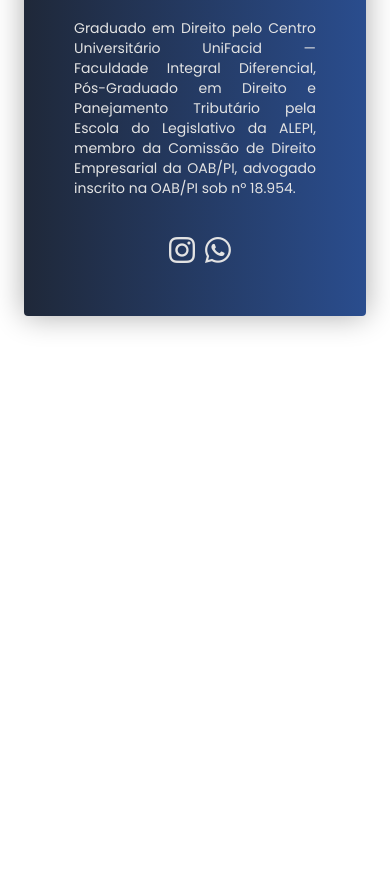
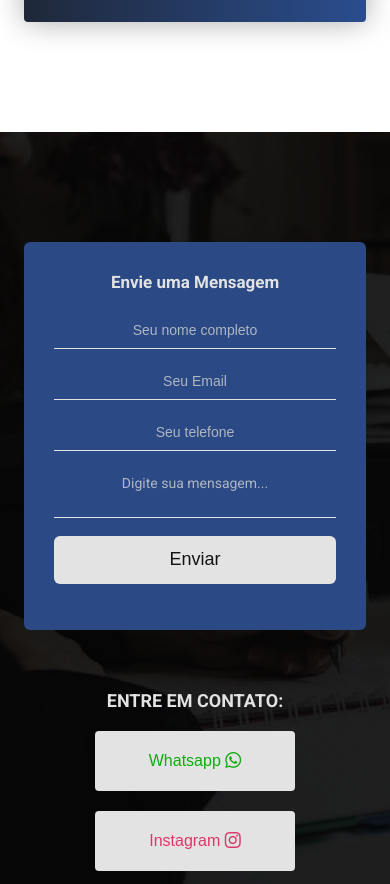
Before and after one commit to almendraemota/website, a Next.js app: page / in a window 390 px wide. Shown: the part 4220-5104 px from the top of the page. Before the commit the page ends 4646 px from the top, so only its background shows below. Built offline with nearby package versions, Linux system fonts and the light colour scheme.

Commit message:
add contact section

```diff
--- a/src/components/BackToTop/style.module.scss
+++ b/src/components/BackToTop/style.module.scss
@@ -6,7 +6,7 @@
   bottom: 1rem;
   max-width: 6.2rem;
 
-  filter: drop-shadow(4px 6px 12px rgba(0, 0, 0, 0.336));
+  filter: drop-shadow(2px 4px 4px rgba(0, 0, 0, 0.267));
   background: transparent;
   cursor: pointer;
 }
--- /dev/null
+++ b/src/components/Contact/index.jsx
@@ -0,0 +1,71 @@
+import styles from './style.module.scss'
+
+export default function Contact() {
+  const cx = (...classNames) => classNames.join(' ');
+
+  return (
+    <div id="contact_section">
+      <section className="section" id={styles.contact}>
+        <div className={cx(styles.contactContainer, styles.container)}>
+          <div className={styles.containerForm}>
+              <form name="form" data-netlify="true" action='success' method='post'>
+                  <h3 className="title">Envie uma Mensagem</h3>
+                  <input
+                    name="Nome"
+                    type="text"
+                    placeholder="Seu nome completo"
+                    required
+                  />
+                  <input
+                    name="Email"
+                    type="email"
+                    placeholder="Seu Email"
+                    required
+                  />
+                  <input
+                    name="Telefone"
+                    type="tel"
+                    placeholder="Seu telefone"
+                    required
+                  />
+                  <textarea
+                    className={styles.textarea}
+                    name="Mensagem"
+                    type="text"
+                    placeholder="Digite sua mensagem..."
+                  >
+                  </textarea>
+                  <button type="submit">Enviar</button>
+              </form>
+          </div>
+
+          <div className={styles.socialContact}>
+            <h2 className="title">ENTRE EM CONTATO:</h2>
+            <div className={styles.contactWhatsapp}>
+                <a
+                  href="https://linktr.ee/almendraemota"
+                  target="_blank"
+                  rel="noreferrer"
+                >
+                  <button>
+                    Whatsapp <i className="bi bi-whatsapp"></i>
+                  </button>
+                </a>
+            </div>
+            <div className={styles.contactInstagram}>
+                <a
+                  href="https://www.instagram.com/almendraemotaadv/"
+                  target="_blank"
+                  rel="noreferrer"
+                >
+                  <button>
+                    Instagram <i className="bi bi-instagram"></i>
+                  </button>
+                </a>
+            </div>
+          </div>
+        </div>
+      </section>
+    </div>
+  )
+}
--- /dev/null
+++ b/src/components/Contact/style.module.scss
@@ -0,0 +1,216 @@
+.container {
+  margin-left: 2.4rem;
+  margin-right: 2.4rem;
+}
+
+#contact {
+  min-height: auto;
+  display: flex;
+  align-items: center;
+  justify-content: center;
+  background-image: url("../../../public/images/contact.svg");
+  background-attachment: fixed;
+  background-size: cover;
+  background-color: var(--black);
+}
+
+.contactContainer {
+  display: flex;
+  align-items: center;
+  justify-content: center;
+  gap: 38rem;
+}
+
+.containerForm {
+  width: 100%;
+  height: auto;
+  max-width: 46rem;
+  padding: 3rem;
+  background: var(--blue);
+  border-radius: 6px;
+
+  h3 {
+    display: flex;
+    justify-content: center;
+    font-size:2.6rem;
+    margin-bottom: 2rem;
+  }
+}
+
+#contact input[type="text"],
+#contact input[type="email"],
+#contact input[type="tel"],
+#contact textarea,
+#contact button[type="submit"] {
+  text-align: center;
+  font-size: 1.6rem;
+  border: none;
+  color: var(--white);
+
+  &::placeholder {
+    color: var(--gray-superlight);
+    opacity: 0.8;
+  }
+}
+
+#contact input[type="text"],
+#contact input[type="email"],
+#contact input[type="tel"],
+#contact textarea{
+  width: 100%;
+  padding: 1rem;
+  border-bottom: 1px solid var(--white);
+  outline: none;
+  resize: none;
+  background: none;
+  transition: ease 0.2s;
+  margin-bottom: 1.4rem;
+
+
+  &:hover {
+    border-bottom: 1px solid var(--white-background);
+  }
+}
+
+#contact button[type="submit"] {
+  align-items: center;
+  justify-content: center;
+  text-align: center;
+
+  width: 100%;
+  height: 4.8rem;
+
+  margin-bottom: 1.6rem;
+
+  font-size: 2.2rem;
+  background: var(--white);
+  color: var(--black);
+
+  border-radius: 6px;
+  cursor: pointer;
+  transition: ease 0.2s;
+
+  &:hover {
+    border: 1px solid var(--white);
+    color: var(--white);
+    background: none;
+  }
+}
+
+.socialContact {
+  display: flex;
+  justify-content: center;
+  align-items: center;
+  flex-direction: column;
+  gap: 2rem;
+
+  h2 {
+    font-size: 2.6rem;
+  }
+}
+
+.textarea {
+  font-family: 'Roboto', sans-serif;
+}
+
+.contactWhatsapp button {
+  width: 26rem;
+  height: 6rem;
+
+  border-radius: 4px;
+  border: 0;
+  cursor: pointer;
+
+  font-size: 1.8rem;
+  font-weight: 400;
+
+  background: var(--white);
+  color: rgb(12, 173, 12);
+
+  transition: ease 0.2s;
+
+  &:hover {
+    background: none;
+    border: 1px solid var(--white);
+    color: var(--white);
+  }
+}
+
+.contactInstagram button {
+  margin-bottom: 68px;
+  width: 26rem;
+  height: 6rem;
+
+  border-radius: 4px;
+  border: 0;
+  cursor: pointer;
+
+  font-size: 1.8rem;
+  font-weight: 400;
+
+  background: var(--white);
+  color: #DC3768;
+
+  transition: ease 0.2s;
+
+  &:hover {
+    background: none;
+    border: 1px solid var(--white);
+    color: var(--white);
+  }
+}
+
+/*-----RESPONSIVE---*/
+@media (max-width: 1199.98px) {
+  .contactContainer {
+      flex-direction: column;
+      gap: 6rem;
+  }
+}
+
+@media (max-width: 767.98px) {
+  .containerForm {
+      width: 100%;
+      height: auto;
+      max-width: 36rem;
+      padding: 3rem;
+
+      h3 {
+        font-size: 1.8rem;
+      }
+  }
+
+  #contact button[type="submit"] {
+      font-size: 1.8rem;
+  }
+
+  #contact input[type="text"],
+  #contact input[type="email"],
+  #contact input[type="tel"],
+  #contact textarea {
+      font-size: 1.4rem;
+  }
+
+  .contactContainer {
+      flex-direction: column;
+      gap: 6rem;
+  }
+
+  .socialContact h2{
+      font-size: 1.8rem;
+  }
+
+  .contactWhatsapp button,
+  .contactInstagram button {
+      width: 20rem;
+      height: 6rem;
+      font-size: 1.6rem;
+      margin-bottom:0;
+  }
+}
+
+@media (max-width: 575.98px) {
+  .containerForm h3 {
+      font-size: 1.7rem;
+  }
+}
--- a/src/components/Team/index.jsx
+++ b/src/components/Team/index.jsx
@@ -28,7 +28,7 @@ export default function Team() {
               <h3 className="title-2">Gabriel Almendra</h3>
               <span className="title-2">Sócio</span>
               <p className="subtitle">
-                Graduado em Direito pelo Centro Universitário UniFacid - Faculdade Integral Diferencial, Pós-Graduado em Direito Civil e Processual Civil pela instituição de ensino UNINOVAFAPI, Pós-Graduado em Direito Constitucional pela ESAPI, advogado inscrito na OAB/PI sob nº 18.698.</p>
+              Graduado em Direito pelo Centro Universitário UniFacid - Faculdade Integral Diferencial, Pós-Graduado em Direito Civil e Processual Civil pela instituição de ensino UNINOVAFAPI, Pós-Graduado em Direito Constitucional pela ESAPI, advogado inscrito na OAB/PI sob nº 18.698.</p>
             </div>
 
             <div className={styles.socialTeam}>
@@ -66,7 +66,7 @@ export default function Team() {
               <h3 className="title-2">Heitor Mota</h3>
               <span className="title-2">Sócio</span>
               <p className="subtitle">
-                Graduado em Direito pelo Centro Universitário UniFacid — Faculdade Integral Diferencial, Pós-Graduado em Direito e Panejamento Tributário pela Escola do Legislativo da ALEPI, membro da Comissão de Direito Empresarial da OAB/PI, advogado inscrito na OAB/PI sob nº 18.954.</p>
+              Graduado em Direito pelo Centro Universitário UniFacid — Faculdade Integral Diferencial, Pós-Graduado em Direito e Panejamento Tributário pela Escola do Legislativo da ALEPI, membro da Comissão de Direito Empresarial da OAB/PI, advogado inscrito na OAB/PI sob nº 18.954.</p>
             </div>
 
             <div className={styles.socialTeam}>
--- a/src/components/Team/style.module.scss
+++ b/src/components/Team/style.module.scss
@@ -38,7 +38,7 @@
   }
 
   p {
-    max-width: 26rem;
+    max-width: 27rem;
 
     margin-top: 18px;
     margin-bottom: 34px;
--- a/src/pages/_document.jsx
+++ b/src/pages/_document.jsx
@@ -5,13 +5,14 @@ export default class MyDocument extends Document {
     return (
       <Html lang="pt-br">
         <Head>
-        <link rel="preconnect" href="https://fonts.gstatic.com" crossOrigin />
+          <link rel="preconnect" href="https://fonts.googleapis.com" />
+          <link rel="preconnect" href="https://fonts.gstatic.com" />
           <meta charSet="utf-8" />
           <meta
             name="viewport"
             content="width=device-width, initial-scale=1, shrink-to-fit=no"
           />
-          <link href="https://fonts.googleapis.com/css2?family=Poppins:wght@300;400;500;600&family=Roboto:wght@400;500;700&display=swap" rel="stylesheet" />
+          <link href="https://fonts.googleapis.com/css2?family=Roboto:wght@300;400;500;700&display=swap" rel="stylesheet" />
           <link rel="shortcut icon" href="/favicon.png" type="image/png" />
         </Head>
         <body>
--- a/src/pages/index.jsx
+++ b/src/pages/index.jsx
@@ -5,6 +5,7 @@ import HomePage from '../components/HomePage'
 import About from '../components/About'
 import Services from '../components/Services'
 import Team from '../components/Team'
+import Contact from '../components/Contact'
 
 export default function Home() {
   return (
@@ -18,6 +19,7 @@ export default function Home() {
         <About />
         <Services />
         <Team />
+        <Contact />
       </main>
     </>
   )
--- a/src/styles/global.scss
+++ b/src/styles/global.scss
@@ -15,12 +15,6 @@
     --gray-light: #b9b9b9;
     --gray-superlight: #d1d1d1;
     --gradient-blue: linear-gradient(to right,#1F2839, #2A4D8E);
-
-  /* fonts-size */
-  --title-font-size: 3.25rem;
-  --title2-font-size: 2rem;
-  --text-font-size: 1.6rem;
-  --button-font-size: 1.8rem;
 }
 
 * {
@@ -51,7 +45,7 @@ q:before, q:after {
 
 body {
   font-size: 1.6rem;
-  font-family: 'Poppins', sans-serif;
+  font-family: 'Roboto', sans-serif;
   color: var(--white);
 }
 
@@ -82,19 +76,20 @@ img {
 }
 
 .title {
-  font-size: var(--title-font-size);
+  font-size: 3.25rem;
+  font-weight: 700;
+  color: var(--white);
+}
+
+.title-2 {
+  font-size: 2rem;
   font-weight: 600;
   color: var(--white);
 }
 
-.title-2 {
-  font: 600 var(--title2-font-size) var(--title-font);
-  color: var(--white);
-}
-
 .text {
-  font-size: var(--text-font-size);
-  font-weight: 400;
+  font-size: 1.6rem;
+  font-weight: 300;
   color: var(--gray-light);
 }
 
@@ -105,7 +100,8 @@ img {
 
   border-radius: 0.313rem;
 
-  font: 400 var(--button-font-size) var(--title-font);
+  font-size: 1.8rem;
+  font-weight: 400;
   color: var(--white);
   background-color: var(--blue);
   margin-top: 1.5rem;
```
Also changed, not shown: src/components/Footer/index.jsx (added, +9 -0 lines), public/images/contact.svg (added), src/components/Footer/style.module.scss (added).
